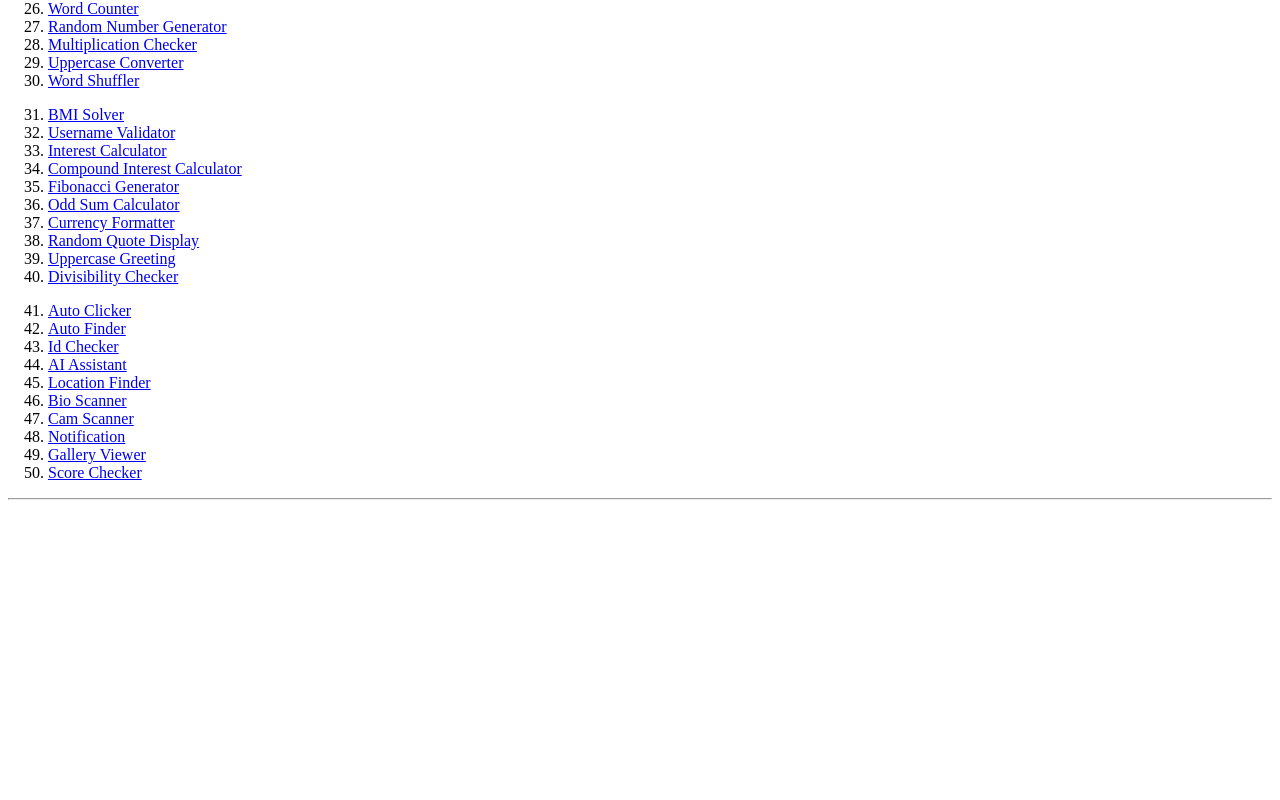
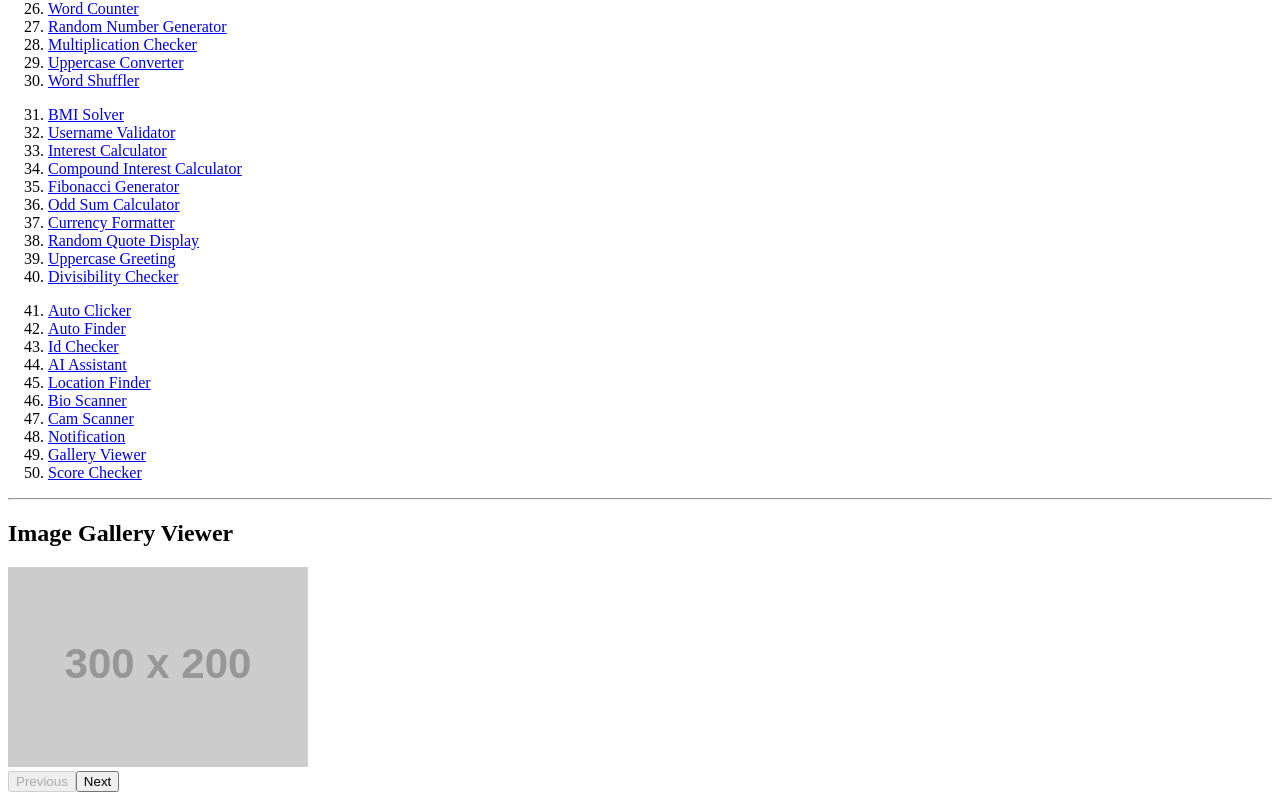
Before and after one commit to SVFC-Travel-Booking-System/Angular-Components, an Angular app: page /gallery-viewer in a window 1280 px wide. Before the commit this address led to /. Shown: the part 562-1362 px from the top of the page. Before the commit the page ends 1070 px from the top, so only its background shows below. Built offline with nearby package versions, Linux system fonts and the light colour scheme.

Commit message:
#49 allows users to view a set of images

```diff
--- a/src/app/app-routing.module.ts
+++ b/src/app/app-routing.module.ts
@@ -48,6 +48,7 @@ import { LocationfinderComponent } from './components/locationfinder/locationfin
 import { BioscannerComponent } from './components/bioscanner/bioscanner.component';
 import { CamscannerComponent } from './components/camscanner/camscanner.component';
 import { NotificationComponent } from './components/notification/notification.component';
+import { GalleryviewerComponent } from './components/galleryviewer/galleryviewer.component';
 
 
 const routes: Routes = [
@@ -99,6 +100,7 @@ const routes: Routes = [
   { path: 'bio-scanner', component: BioscannerComponent },
   { path: 'cam-scanner', component: CamscannerComponent },
   { path: 'notification', component: NotificationComponent},
+  { path: 'gallery-viewer', component: GalleryviewerComponent},
 
 
 
--- a/src/app/app.module.ts
+++ b/src/app/app.module.ts
@@ -52,6 +52,7 @@ import { LocationfinderComponent } from './components/locationfinder/locationfin
 import { BioscannerComponent } from './components/bioscanner/bioscanner.component';
 import { CamscannerComponent } from './components/camscanner/camscanner.component';
 import { NotificationComponent } from './components/notification/notification.component';
+import { GalleryviewerComponent } from './components/galleryviewer/galleryviewer.component';
 
 
 @NgModule({
@@ -105,6 +106,7 @@ import { NotificationComponent } from './components/notification/notification.co
     BioscannerComponent,
     CamscannerComponent,
     NotificationComponent,
+    GalleryviewerComponent,
 
 
 
--- /dev/null
+++ b/src/app/components/galleryviewer/galleryviewer.component.html
@@ -0,0 +1,14 @@
+<div class="gallery-container">
+    <h2>Image Gallery Viewer</h2>
+
+    <!-- Display the current image -->
+    <div class="image-viewer">
+        <img [src]="images[currentIndex]" alt="Gallery Image" />
+    </div>
+
+    <!-- Navigation buttons -->
+    <div class="controls">
+        <button (click)="prevImage()" [disabled]="currentIndex === 0">Previous</button>
+        <button (click)="nextImage()" [disabled]="currentIndex === images.length - 1">Next</button>
+    </div>
+</div>
--- /dev/null
+++ b/src/app/components/galleryviewer/galleryviewer.component.ts
@@ -0,0 +1,33 @@
+import { Component } from '@angular/core';
+
+@Component({
+  selector: 'app-galleryviewer',
+  templateUrl: './galleryviewer.component.html',
+  styleUrl: './galleryviewer.component.css'
+})
+export class GalleryviewerComponent {
+   // Array of image URLs for the gallery
+   images: string[] = [
+    'https://via.placeholder.com/300x200?text=Image+1',
+    'https://via.placeholder.com/300x200?text=Image+2',
+    'https://via.placeholder.com/300x200?text=Image+3'
+  ];
+
+  // Variable to track the current image being displayed
+  currentIndex: number = 0;
+
+  // Function to navigate to the previous image
+  prevImage() {
+    if (this.currentIndex > 0) {
+      this.currentIndex--;
+    }
+  }
+
+  // Function to navigate to the next image
+  nextImage() {
+    if (this.currentIndex < this.images.length - 1) {
+      this.currentIndex++;
+    }
+  }
+
+}
```
Also changed, not shown: src/app/components/galleryviewer/galleryviewer.component.css (added), 1 other file (tests, documents, lock files or other folders).
